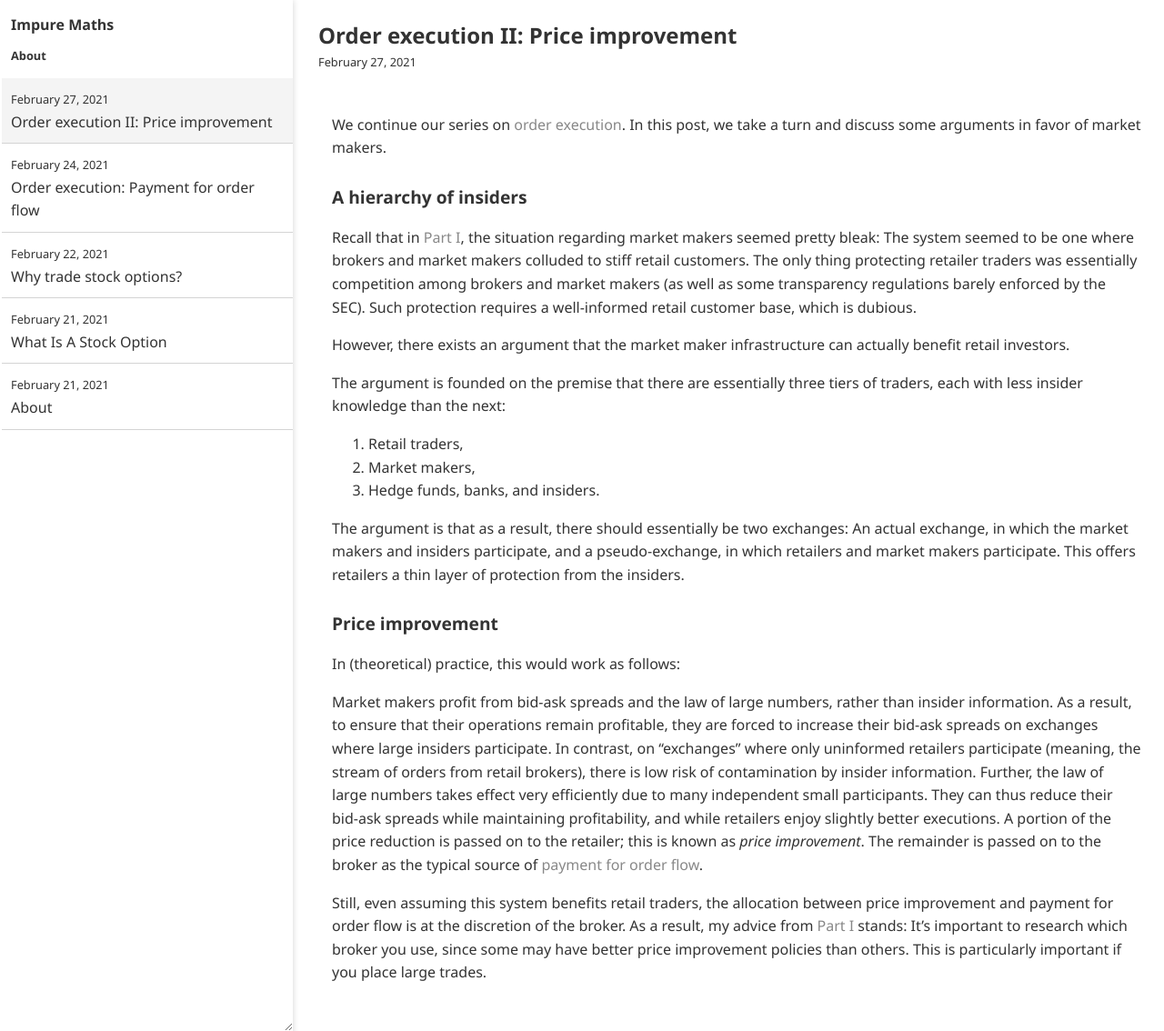
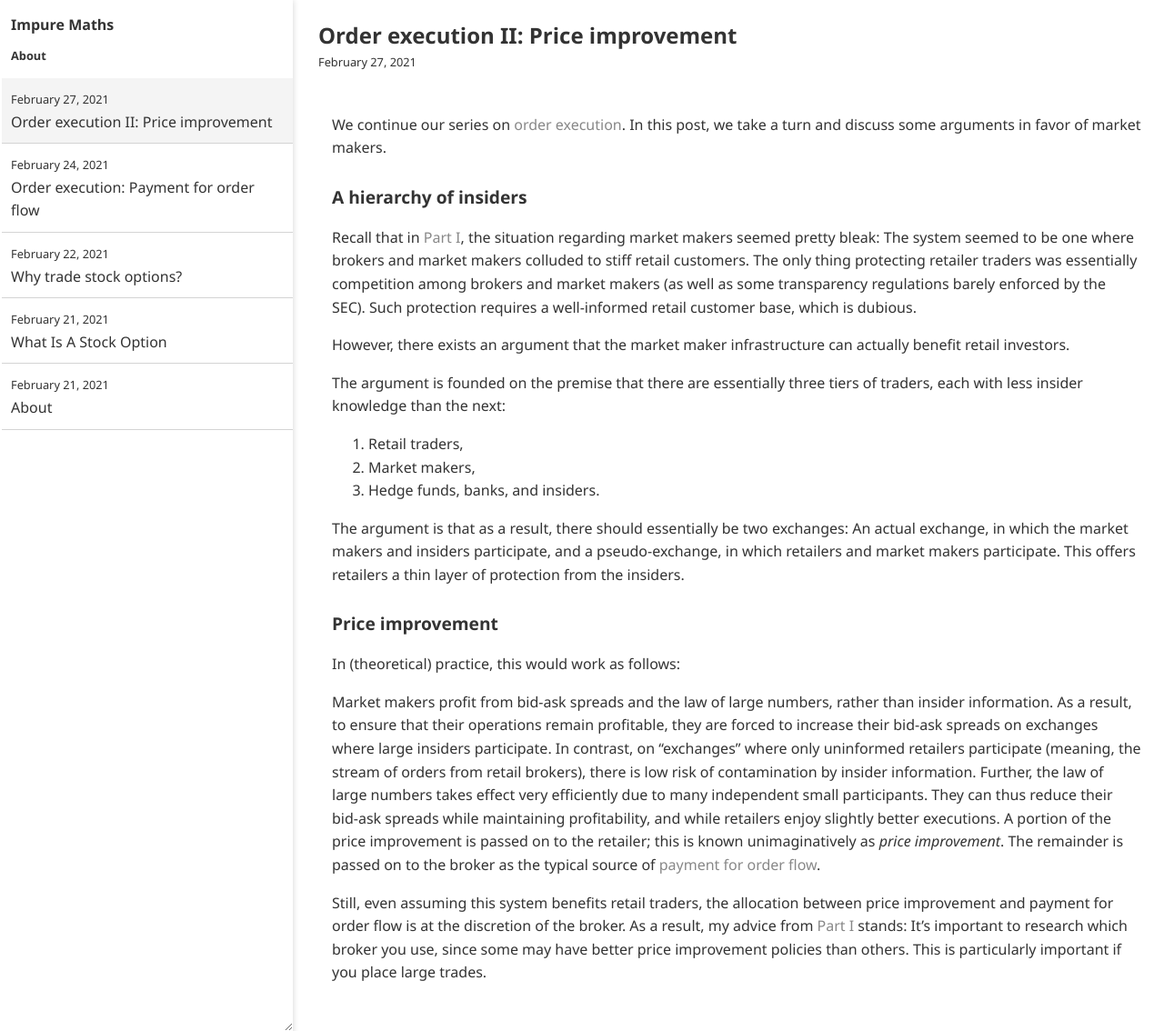
Before and after one commit to impuremaths/impuremaths.github.io, a Jekyll site: the page built from _posts/2021-02-27-order-execution-ii.md, in a window 1280 px wide and 1134 px high. Shown: the whole window at 91% size. Built offline with Jekyll 4.4.1, drawn with Linux system fonts in a browser that asks for light colours.

Commit message:
Update 2021-02-27-order-execution-ii.md

```diff
--- a/_posts/2021-02-27-order-execution-ii.md
+++ b/_posts/2021-02-27-order-execution-ii.md
@@ -22,6 +22,6 @@
 
 In (theoretical) practice, this would work as follows:
 
-Market makers profit from bid-ask spreads and the law of large numbers, rather than insider information. As a result, to ensure that their operations remain profitable, they are forced to increase their bid-ask spreads on exchanges where large insiders participate. In contrast, on "exchanges" where only uninformed retailers participate (meaning, the stream of orders from retail brokers), there is low risk of contamination by insider information. Further, the law of large numbers takes effect very efficiently due to many independent small participants. They can thus reduce their bid-ask spreads while maintaining profitability, and while retailers enjoy slightly better executions. A portion of the price reduction is passed on to the retailer; this is known as _price improvement_. The remainder is passed on to the broker as the typical source of [payment for order flow]({{ "" | relative_url }}{% post_url 2021-02-24-order-execution %}).
+Market makers profit from bid-ask spreads and the law of large numbers, rather than insider information. As a result, to ensure that their operations remain profitable, they are forced to increase their bid-ask spreads on exchanges where large insiders participate. In contrast, on "exchanges" where only uninformed retailers participate (meaning, the stream of orders from retail brokers), there is low risk of contamination by insider information. Further, the law of large numbers takes effect very efficiently due to many independent small participants. They can thus reduce their bid-ask spreads while maintaining profitability, and while retailers enjoy slightly better executions. A portion of the price improvement is passed on to the retailer; this is known unimaginatively as _price improvement_. The remainder is passed on to the broker as the typical source of [payment for order flow]({{ "" | relative_url }}{% post_url 2021-02-24-order-execution %}).
 
 Still, even assuming this system benefits retail traders, the allocation between price improvement and payment for order flow is at the discretion of the broker. As a result, my advice from [Part I]({{ "" | relative_url }}{% post_url 2021-02-24-order-execution %}) stands: It's important to research which broker you use, since some may have better price improvement policies than others. This is particularly important if you place large trades.
```
